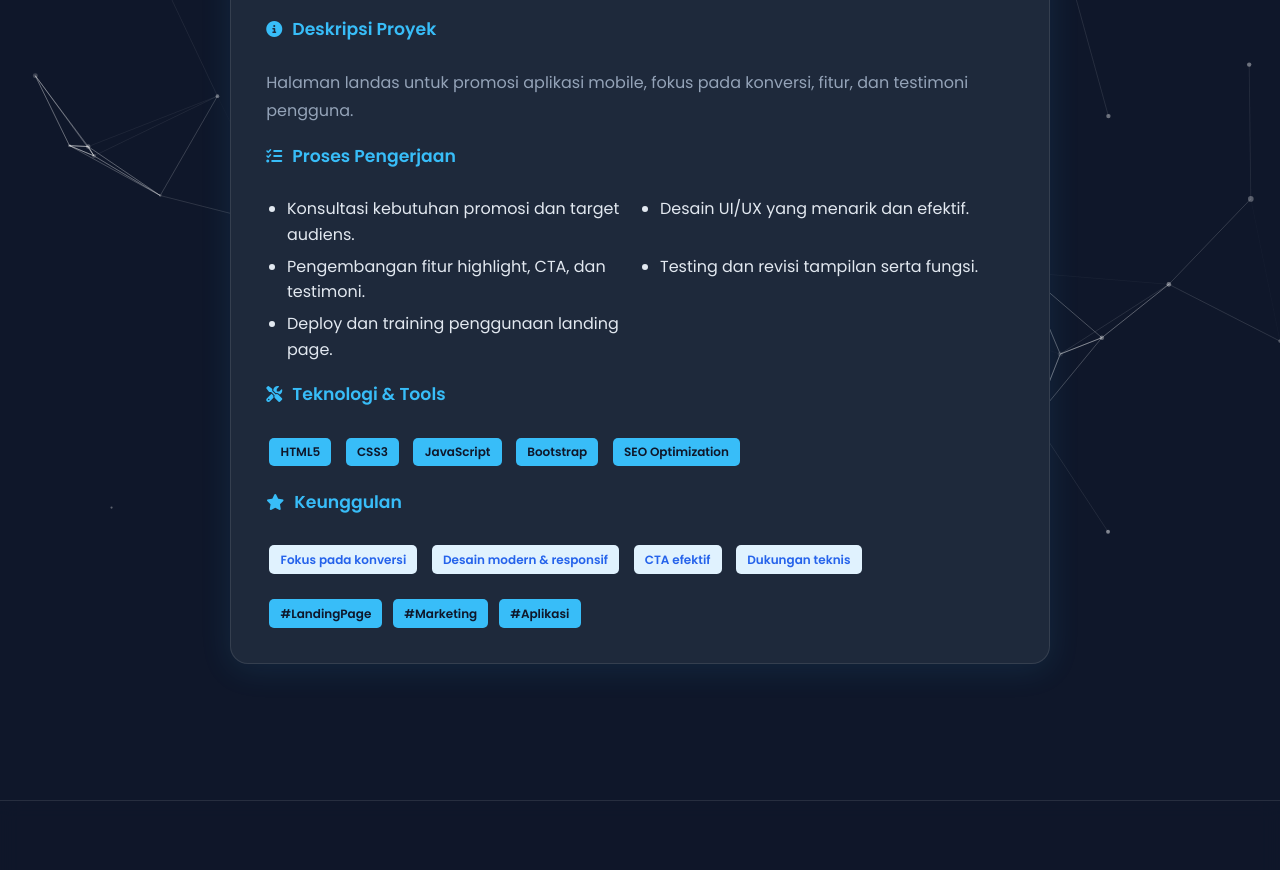
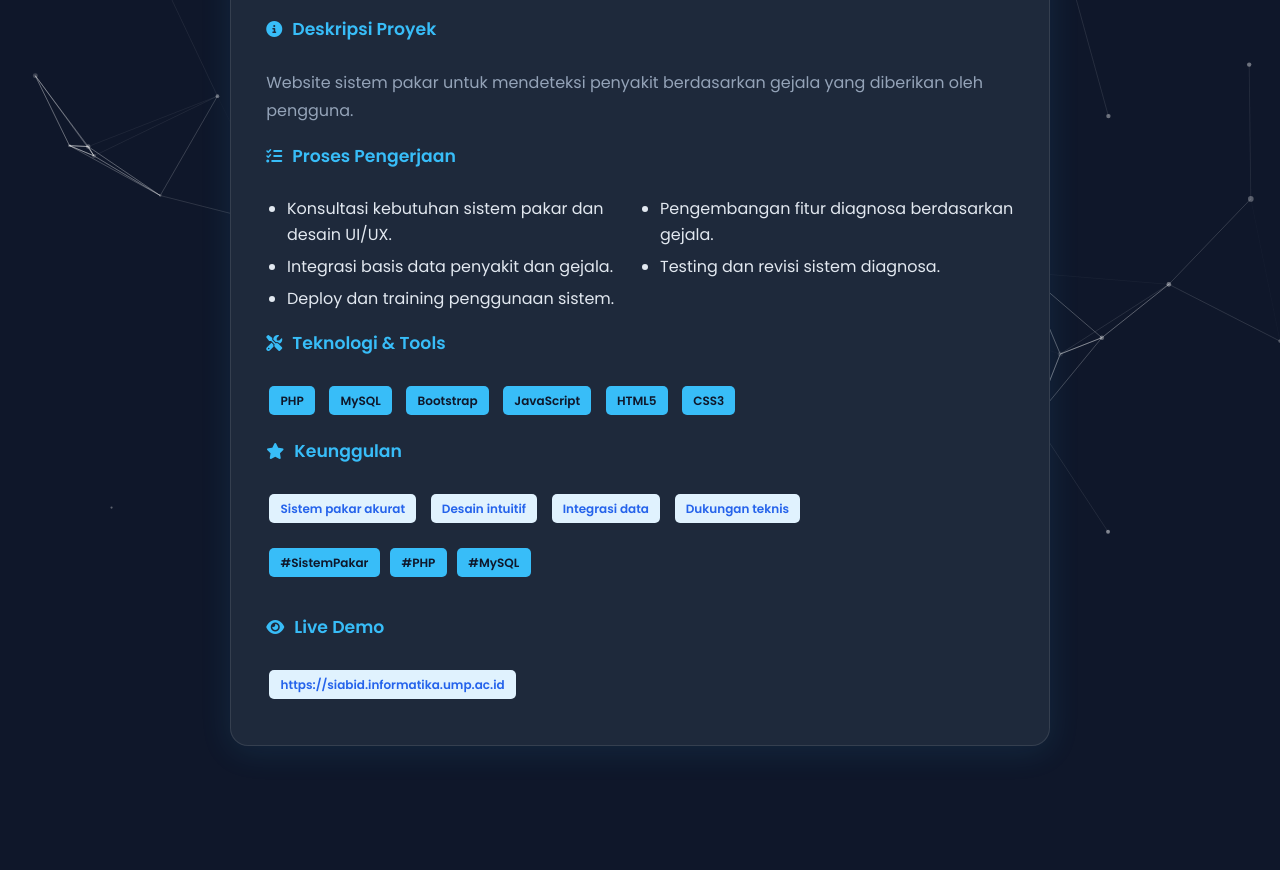
Before and after one commit to whtrianto/zentrix, a plain HTML site: page detail-landingpage.html in a window 1280 px wide. Shown: the part 266-1136 px from the top of the page. Drawn offline with nearby package versions, Linux system fonts and the light colour scheme.

Commit message:
Push semua perubahan terbaru

```diff
--- a/detail-landingpage.html
+++ b/detail-landingpage.html
@@ -67,47 +67,54 @@
                 <div class="card detail-card" style="max-width:820px;margin:auto;padding:2.2rem 2.2rem 1.5rem 2.2rem;border-radius:18px;box-shadow:0 6px 32px rgba(56,189,248,0.10);border:1px solid var(--border-color);background:var(--bg-secondary);">
                     <div class="detail-header" style="display:flex;align-items:center;gap:16px;margin-bottom:1.2rem;">
                         <span class="icon detail-icon" style="background:var(--primary-color);padding:10px 14px;border-radius:10px;box-shadow:0 2px 12px rgba(56,189,248,0.12);color:#fff;display:flex;align-items:center;justify-content:center;">
-                            <i class="fas fa-rocket" style="font-size:2.5rem ;margin-top: 23px; color: #fff;"></i>
+                            <i class="fas fa-brain" style="font-size:2.5rem ;margin-top: 23px; color: #fff;"></i>
                         </span>
-                        <h1 class="section-title detail-title" style="margin:0;font-size:1.45rem;text-align:left;letter-spacing:0.01em;">Landing Page Aplikasi</h1>
+                        <h1 class="section-title detail-title" style="margin:0;font-size:1.45rem;text-align:left;letter-spacing:0.01em;">Sistem Pakar Diagnosa Penyakit</h1>
                     </div>
                     <div class="detail-section" style="margin-bottom:1.2rem;">
                         <h3 style="font-size:1.08rem;margin-bottom:0.5rem;color:var(--primary-color);font-weight:600;"><i class="fas fa-info-circle" style="font-size:1rem;margin-right:6px;"></i> Deskripsi Proyek</h3>
-                        <p style="color:var(--text-secondary);font-size:1rem;line-height:1.7;">Halaman landas untuk promosi aplikasi mobile, fokus pada konversi, fitur, dan testimoni pengguna.</p>
+                            <p style="color:var(--text-secondary);font-size:1rem;line-height:1.7;">Website sistem pakar untuk mendeteksi penyakit berdasarkan gejala yang diberikan oleh pengguna.</p>
                     </div>
                     <div class="detail-section" style="margin-bottom:1.2rem;">
                         <h3 style="font-size:1.08rem;margin-bottom:0.5rem;color:var(--primary-color);font-weight:600;"><i class="fas fa-tasks" style="font-size:1rem;margin-right:6px;"></i> Proses Pengerjaan</h3>
                         <ul class="detail-list detail-grid" style="display:grid;grid-template-columns:1fr 1fr;gap:0.4rem 1.2rem; margin-left: 1.3rem;">
-                            <li>Konsultasi kebutuhan promosi dan target audiens.</li>
-                            <li>Desain UI/UX yang menarik dan efektif.</li>
-                            <li>Pengembangan fitur highlight, CTA, dan testimoni.</li>
-                            <li>Testing dan revisi tampilan serta fungsi.</li>
-                            <li>Deploy dan training penggunaan landing page.</li>
+                            <li>Konsultasi kebutuhan sistem pakar dan desain UI/UX.</li>
+                            <li>Pengembangan fitur diagnosa berdasarkan gejala.</li>
+                            <li>Integrasi basis data penyakit dan gejala.</li>
+                            <li>Testing dan revisi sistem diagnosa.</li>
+                            <li>Deploy dan training penggunaan sistem.</li>
                         </ul>
                     </div>
                     <div class="detail-section" style="margin-bottom:1.2rem;">
                         <h3 style="font-size:1.08rem;margin-bottom:0.5rem;color:var(--primary-color);font-weight:600;"><i class="fas fa-tools" style="font-size:1rem;margin-right:6px;"></i> Teknologi & Tools</h3>
                         <div class="project-tags" style="margin-bottom:0.5rem;display:flex;flex-wrap:wrap;gap:0.5rem; ">
+                            <span class="tag">PHP</span>
+                            <span class="tag">MySQL</span>
+                            <span class="tag">Bootstrap</span>
+                            <span class="tag">JavaScript</span>
                             <span class="tag">HTML5</span>
                             <span class="tag">CSS3</span>
-                            <span class="tag">JavaScript</span>
-                            <span class="tag">Bootstrap</span>
-                            <span class="tag">SEO Optimization</span>
                         </div>
                     </div>
                     <div class="detail-section" style="margin-bottom:1.2rem;">
                         <h3 style="font-size:1.08rem;margin-bottom:0.5rem;color:var(--primary-color);font-weight:600;"><i class="fas fa-star" style="font-size:1rem;margin-right:6px;"></i> Keunggulan</h3>
                         <ul class="detail-list detail-badge" style="display:flex;flex-wrap:wrap;gap:0.5rem;">
-                            <li class="tag" style="background:#e0f2fe;color:#2563eb;font-weight:600;">Fokus pada konversi</li>
-                            <li class="tag" style="background:#e0f2fe;color:#2563eb;font-weight:600;">Desain modern & responsif</li>
-                            <li class="tag" style="background:#e0f2fe;color:#2563eb;font-weight:600;">CTA efektif</li>
+                            <li class="tag" style="background:#e0f2fe;color:#2563eb;font-weight:600;">Sistem pakar akurat</li>
+                            <li class="tag" style="background:#e0f2fe;color:#2563eb;font-weight:600;">Desain intuitif</li>
+                            <li class="tag" style="background:#e0f2fe;color:#2563eb;font-weight:600;">Integrasi data</li>
                             <li class="tag" style="background:#e0f2fe;color:#2563eb;font-weight:600;">Dukungan teknis</li>
                         </ul>
                     </div>
                     <div class="detail-section" style="margin-bottom:0.5rem;">
-                        <span class="tag">#LandingPage</span>
-                        <span class="tag">#Marketing</span>
-                        <span class="tag">#Aplikasi</span>
+                        <span class="tag">#SistemPakar</span>
+                        <span class="tag">#PHP</span>
+                        <span class="tag">#MySQL</span>
+                    </div><br>
+                    <div class="detail-section" style="margin-bottom:1.2rem;">
+                        <h3 style="font-size:1.08rem;margin-bottom:0.5rem;color:var(--primary-color);font-weight:600;"><i class="fas fa-eye" style="font-size:1rem;margin-right:6px;"></i> Live Demo</h3>
+                        <ul class="detail-list detail-badge" style="display:flex;flex-wrap:wrap;gap:0.5rem;">
+                            <li class="tag" style="background:#e0f2fe;color:#2563eb;font-weight:600;"><a href="https://siabid.informatika.ump.ac.id" target="_blank" style="color:#2563eb;text-decoration:none;">https://siabid.informatika.ump.ac.id</a></li>
+                        </ul>
                     </div>
                 </div>
             </div>
```
Also changed, not shown: detail-construction.html (+12 -6 lines), detail-personal.html (+6 -0 lines), detail-wedding.html (+6 -0 lines), index.html (+6 -6 lines).
